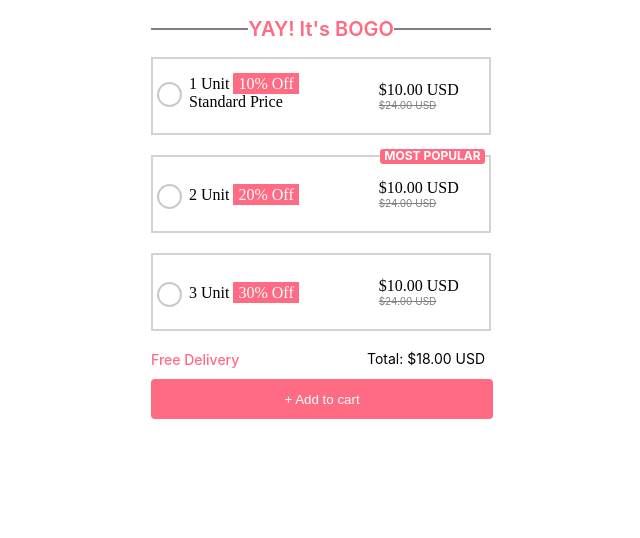
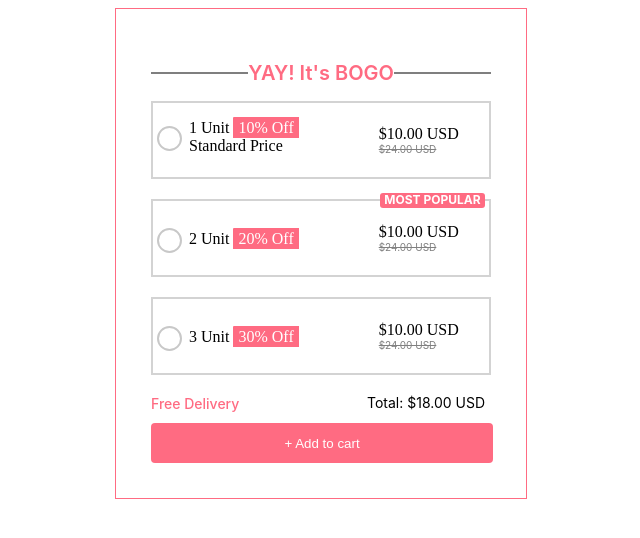
Before and after one commit to redoc51624/Cart_frontend, a plain HTML site: page index.html in a window 1280 px wide. Shown: the whole page, without its empty margins (319-959 px from the left). Drawn offline with Linux system fonts and the light colour scheme.

Commit message:
container css border
container css border

```diff
--- a/index.css
+++ b/index.css
@@ -40,9 +40,11 @@ h2:after {
 }
 
 .top-container {
+  padding: 35px;
   display: block;
   width: 340px;
   margin: 0 auto;
+  border: 1px solid #FF6B82;
 }
 
 .popular-tag {
```
